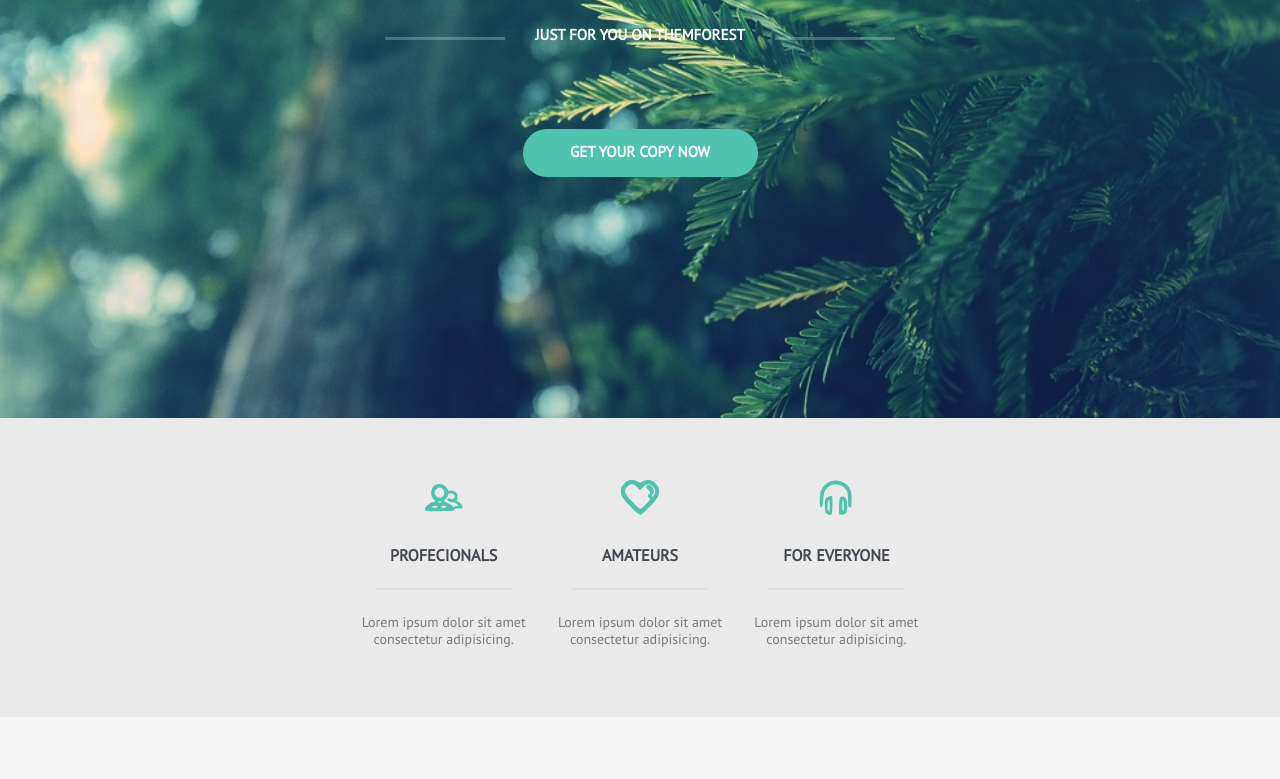
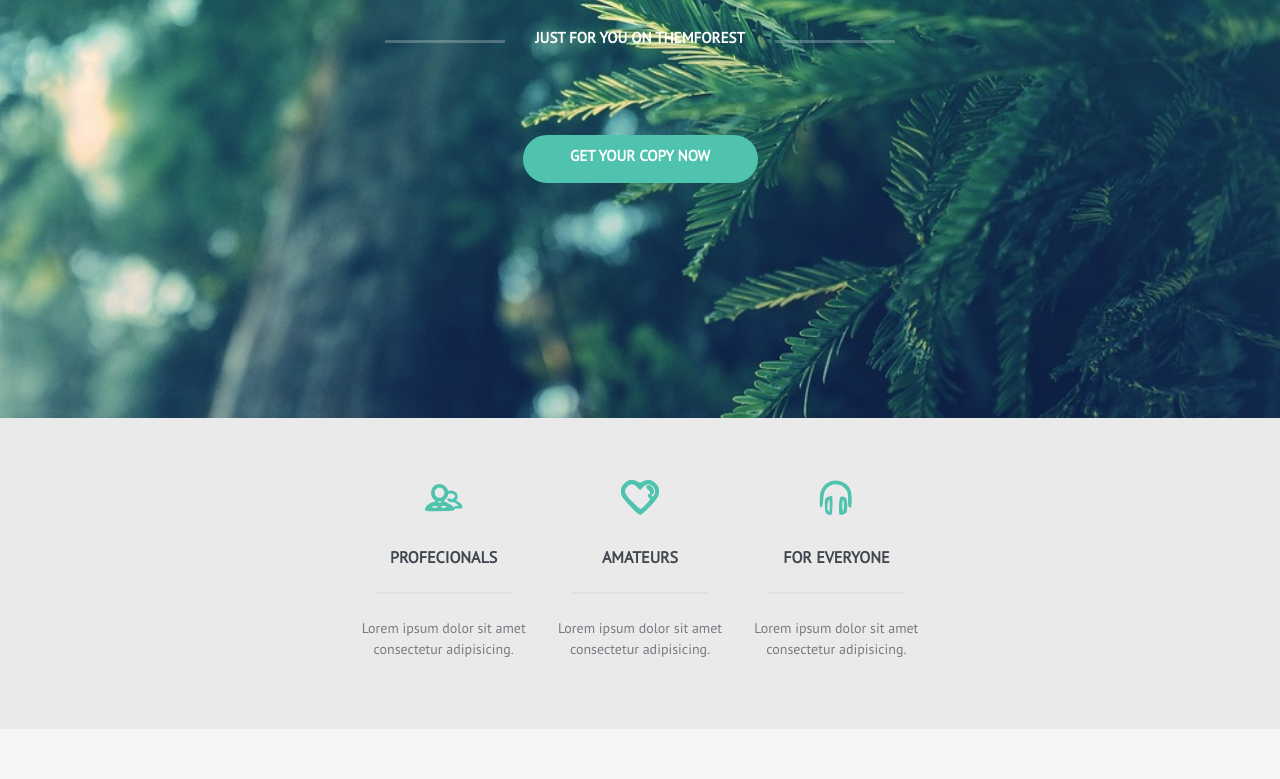
Before and after one commit to itsergeysobolit/landing-page-Elena, a plain HTML site: page index.html in a window 1280 px wide. Shown: the part 382-1161 px from the top of the page. Drawn offline with Linux system fonts and the light colour scheme; files whose address does not match are found by name.

Commit message:
#4 fixed line-height

```diff
--- a/css/style.scss
+++ b/css/style.scss
@@ -4,7 +4,7 @@
 
 body * {
     box-sizing: border-box;
-
+    line-height: 1.5 !important;
 }
 
 
```
Also changed, not shown: css/style.css.
